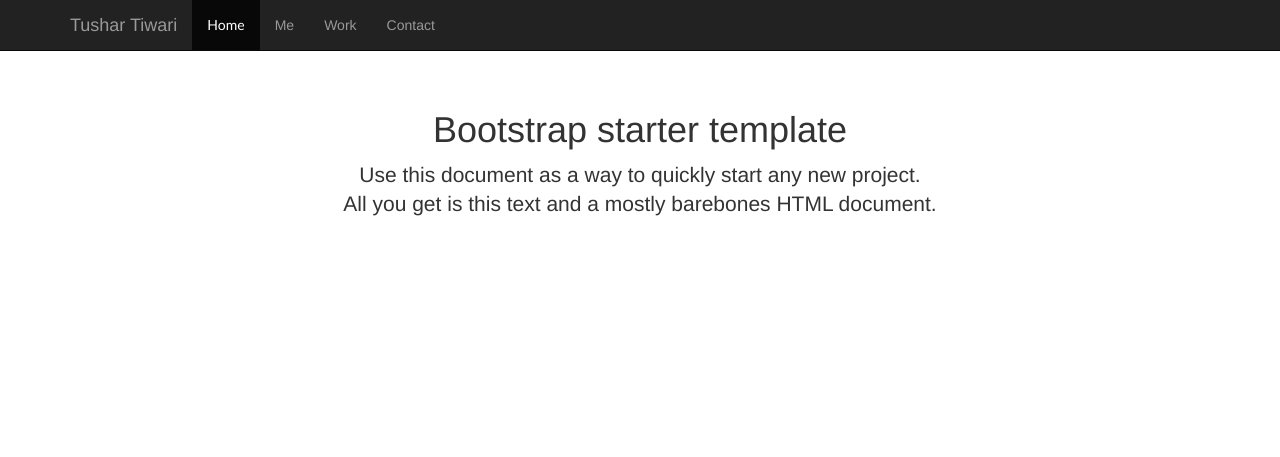
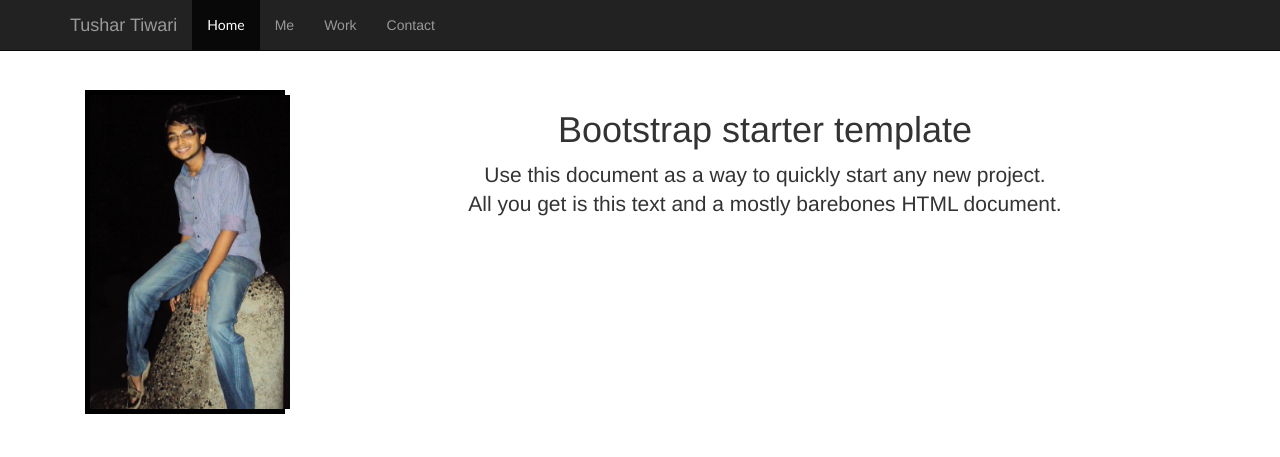
Before and after one commit to tushart91/resume, a plain HTML site: page index.html in a window 1280 px wide. Drawn offline with Linux system fonts and the light colour scheme.

Commit message:
Just a Update

```diff
--- a/assets/css/starter-template.css
+++ b/assets/css/starter-template.css
@@ -2,6 +2,22 @@ body {
   padding-top: 50px;
 }
 .starter-template {
+  margin-left: 250px;
   padding: 40px 15px;
   text-align: center;
+  border: 1;
 }
+.sidebar {
+	width: 250px;
+	float: left;
+	padding: 40px 15px;
+	text-align: center;
+}
+.photo-container {
+	width: 200px;
+}
+.photo-container {
+    border-style: solid;
+    border-width: 5px;
+    border-color: #000;
+}
--- a/index.html
+++ b/index.html
@@ -45,6 +45,11 @@
 			</div>
 		</div>
 		<div class="container">
+			<div class="sidebar">
+				<div class="photo-container">
+					<img width="200px" src="dist/img/photo.jpg" />
+				</div>
+			</div>
 			<div class="starter-template">
 				<h1>Bootstrap starter template</h1>
 				<p class="lead">Use this document as a way to quickly start any new project.<br> All you get is this text and a mostly barebones HTML document.</p>
```
Also changed, not shown: dist/img/photo.jpg (added).
